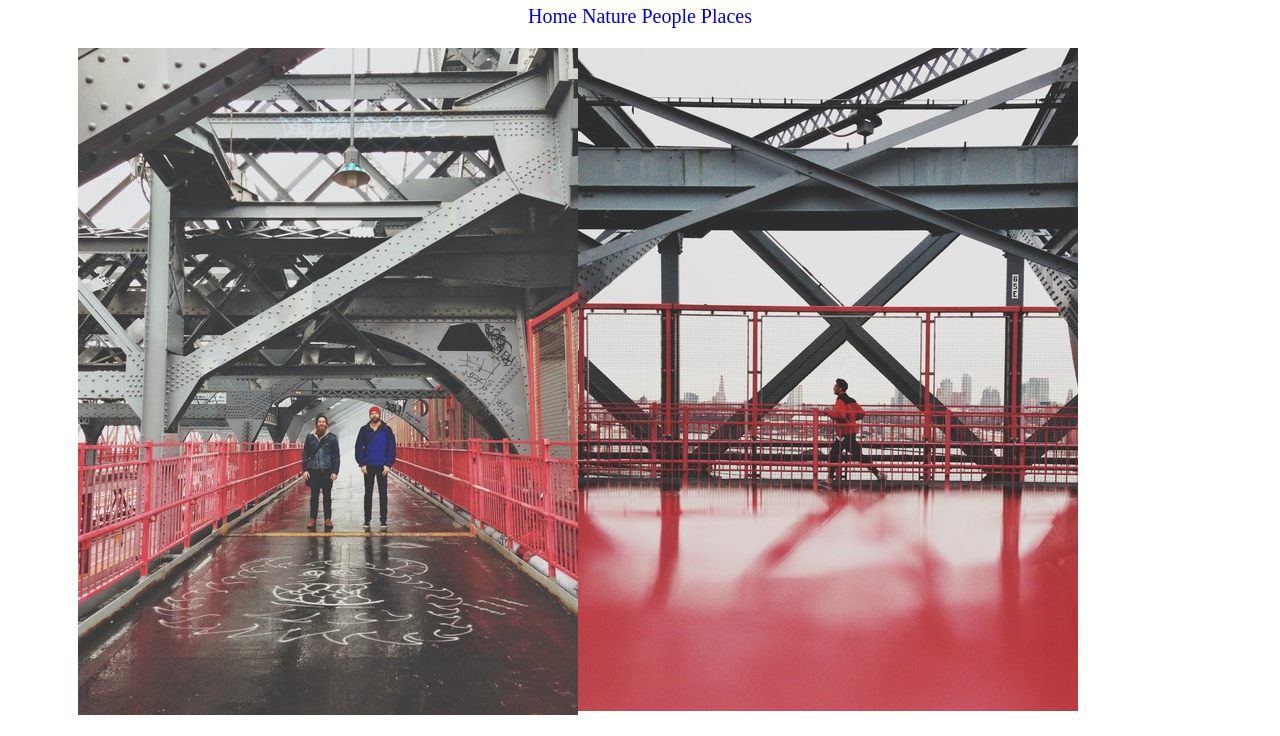
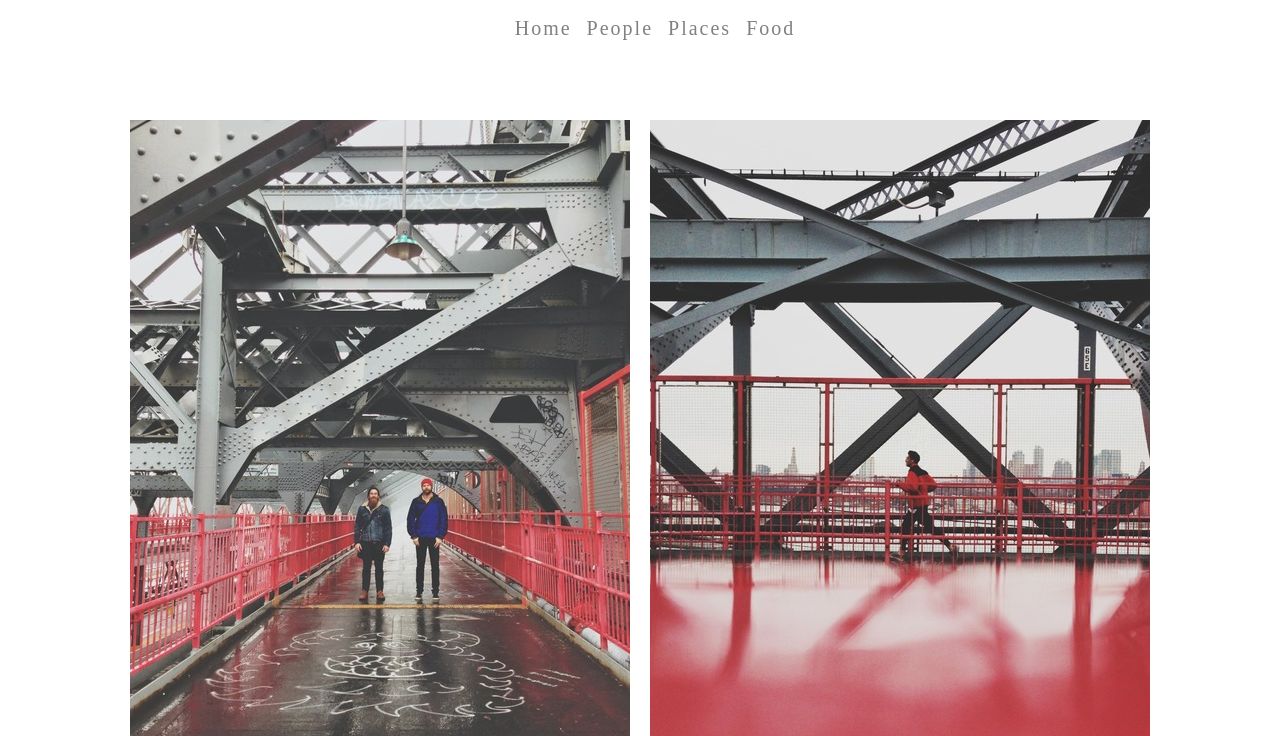
Before and after one commit to dmao1/dmao1.github.io, a plain HTML site: page index.html in a window 1280 px wide. Shown: the part 278-1014 px from the top of the page. Drawn offline with nearby package versions, Linux system fonts and the light colour scheme.

Commit message:
progress on pics

```diff
--- a/assets/scss/style.scss
+++ b/assets/scss/style.scss
@@ -1,3 +1,4 @@
+$main-color: grey;
 
 header {
 	text-align: center;
@@ -6,16 +7,19 @@ header {
 ul {
   list-style-type: none;
   text-align: center;
-  padding: 0;
+  /*padding: 0;*/
   font-size: 20px;
 }
 
 ul li {
 	display: inline-block;
+	padding-right: 10px;
 }
 
 a {
 	text-decoration: none;
+	letter-spacing: 2px;
+	color: $main-color;
 }
 
 a:hover {
@@ -23,21 +27,38 @@ a:hover {
 }
 
 #site {
-	padding: 50px;
+	padding: 40px;
+}
+
+.nav-bar {
+	padding-bottom: 50px;
 }
 
 .container {
 	display: flex;
 	flex-direction: row;
-	margin: 20px;
+    justify-content: center;
 }
+
+
 
 .box {
 	max-width: 100%;
-	height: auto;
+	max-height: 100%;
 }
 
 img {
-  max-width: 100%;
-  height: auto;
+    max-width: 100%;
+    max-height: 100%;
+    /*margin: 20px;*/
+    padding: 10px;
 }
+
+
+/*media queries*/
+@media only screen and (max-width: 960px) {
+	#site {
+	    overflow: hidden;
+	    padding: 50px;
+	}
+}
--- a/index.html
+++ b/index.html
@@ -32,13 +32,13 @@
 										<a href="/">Home</a>
 									</li>
 									<li class="landing-page">
-										<a href="/">Nature</a>
-									</li>
-									<li class="landing-page">
 										<a href="/">People</a>
 									</li>
 									<li class="landing-page">
 										<a href="/">Places</a>
+									</li>
+									<li class="landing-page">
+										<a href="/">Food</a>
 									</li>
 								</ul>
 							</nav>
@@ -92,7 +92,7 @@
 
 
 								<div class="box"><img src="assets/img/withhearts5-500px.jpg"></div>
-								<div class="box"><img src="assets/img/withhearts1-highres.jpg"></div>
+								<div class="box"><img src="assets/img/print3-500px.jpg"></div>
 
 							</div>
 
```
Also changed, not shown: assets/css/style.css, 1 other file.
